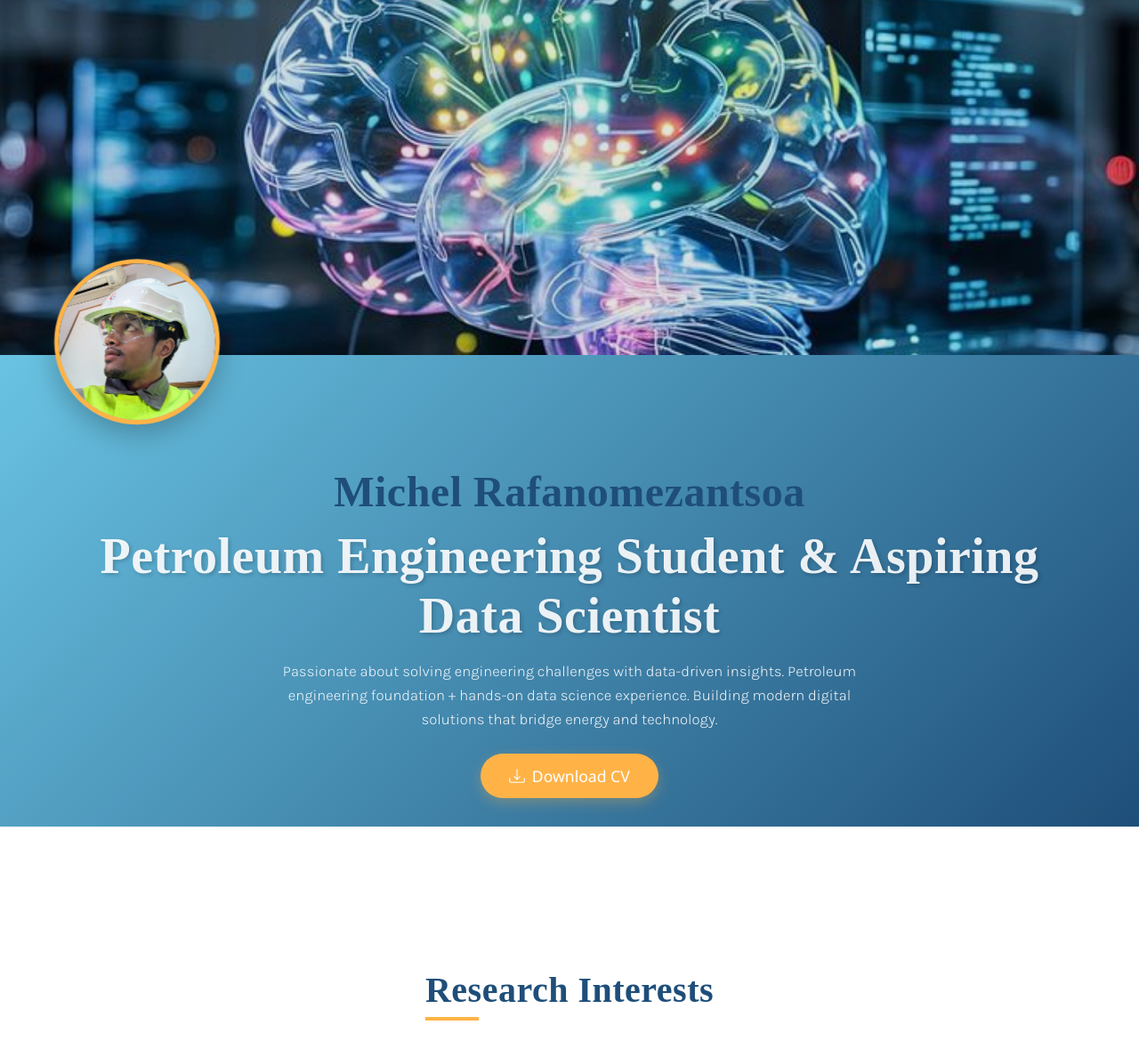
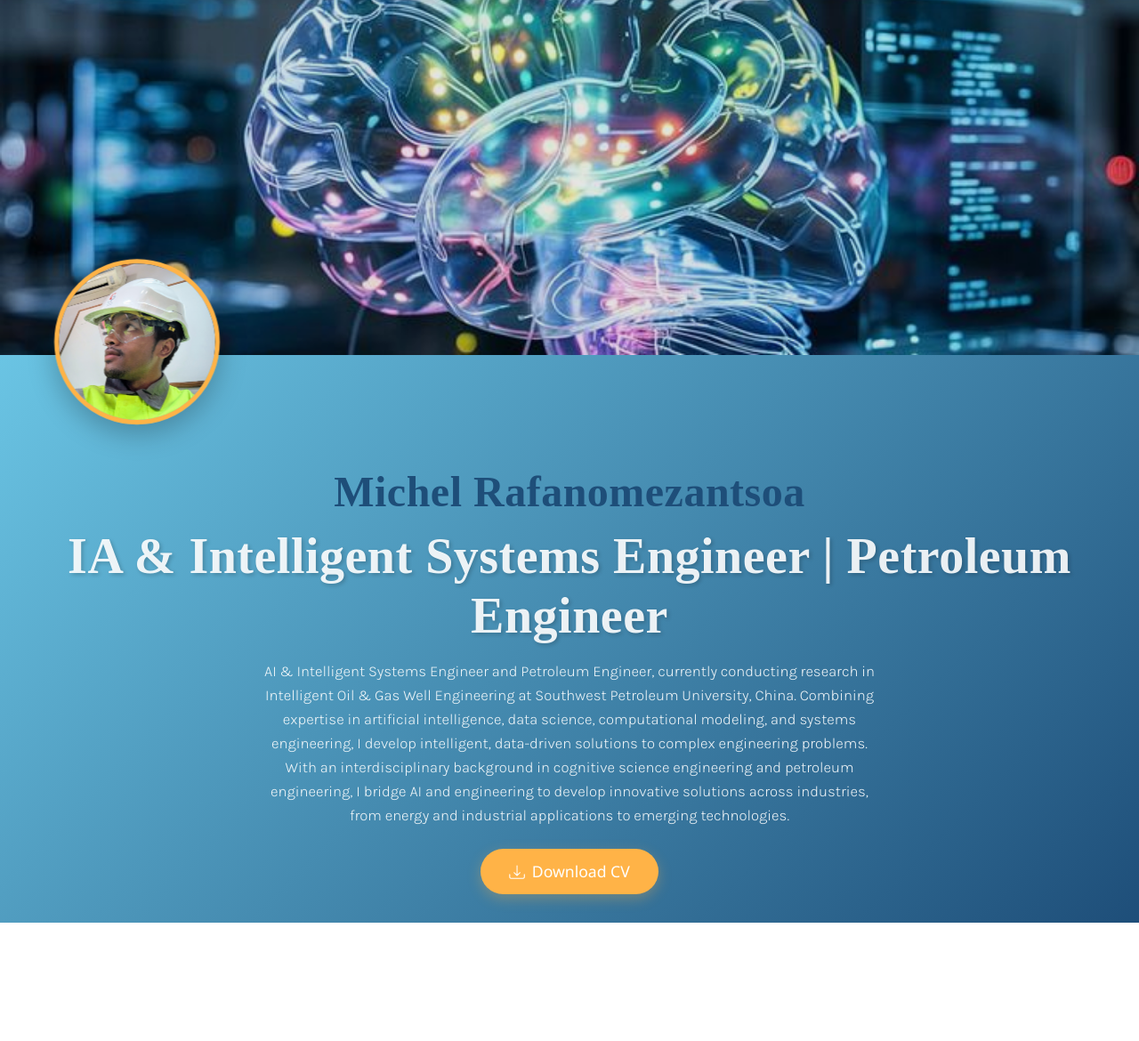
Before and after one commit to Michel-Raf/nomenyaro, a Flask app: page / in a window 1280 px wide. Shown: the part 81-1251 px from the top of the page at 89% size. Run offline with Flask 3, Linux system fonts and the light colour scheme; some libraries are stand-ins or nearby versions; some web fonts are replaced.

Commit message:
Update home.html

```diff
--- a/templates/home.html
+++ b/templates/home.html
@@ -16,11 +16,9 @@
 
         <div class="hero-text">
             <h1 class="hero-name">Michel Rafanomezantsoa</h1>
-            <h3 class="hero-title">Petroleum Engineering Student & Aspiring Data Scientist</h3>
+            <h3 class="hero-title"> IA & Intelligent Systems Engineer | Petroleum Engineer</h3>
             <p class="hero-desc">
-                Passionate about solving engineering challenges with data-driven insights.
-                Petroleum engineering foundation + hands-on data science experience.
-                Building modern digital solutions that bridge energy and technology.
+                AI & Intelligent Systems Engineer and Petroleum Engineer, currently conducting research in Intelligent Oil & Gas Well Engineering at Southwest Petroleum University, China. Combining expertise in artificial intelligence, data science, computational modeling, and systems engineering, I develop intelligent, data-driven solutions to complex engineering problems. With an interdisciplinary background in cognitive science engineering and petroleum engineering, I bridge AI and engineering to develop innovative solutions across industries, from energy and industrial applications to emerging technologies.
             </p>
             <div class="cv mt-4">
                 <a href="{{ url_for('static', filename='downloads/J Michel Rafanomezantsoa.pdf') }}" class="btn btn-accent" download>
```
